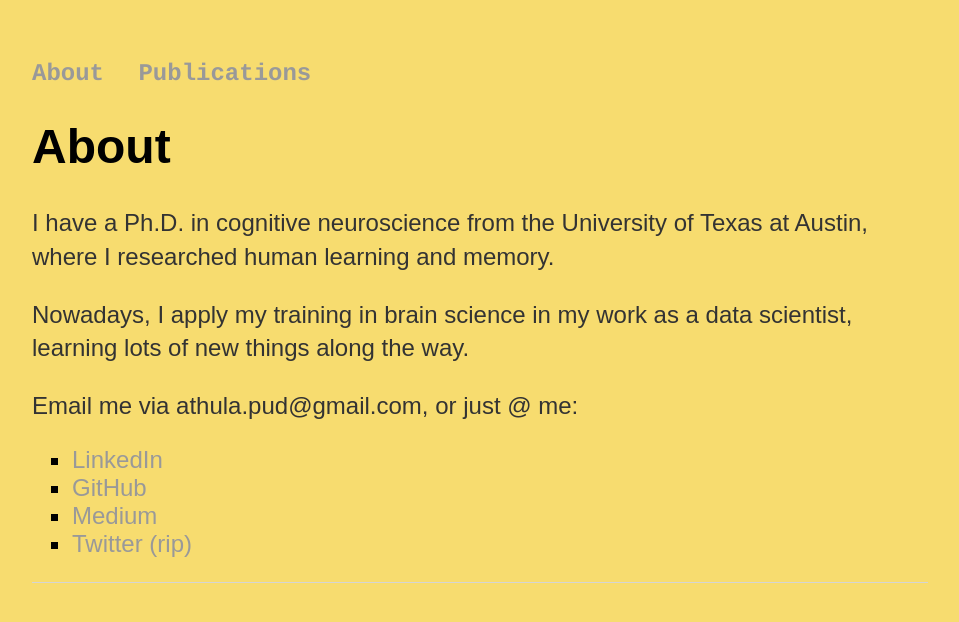
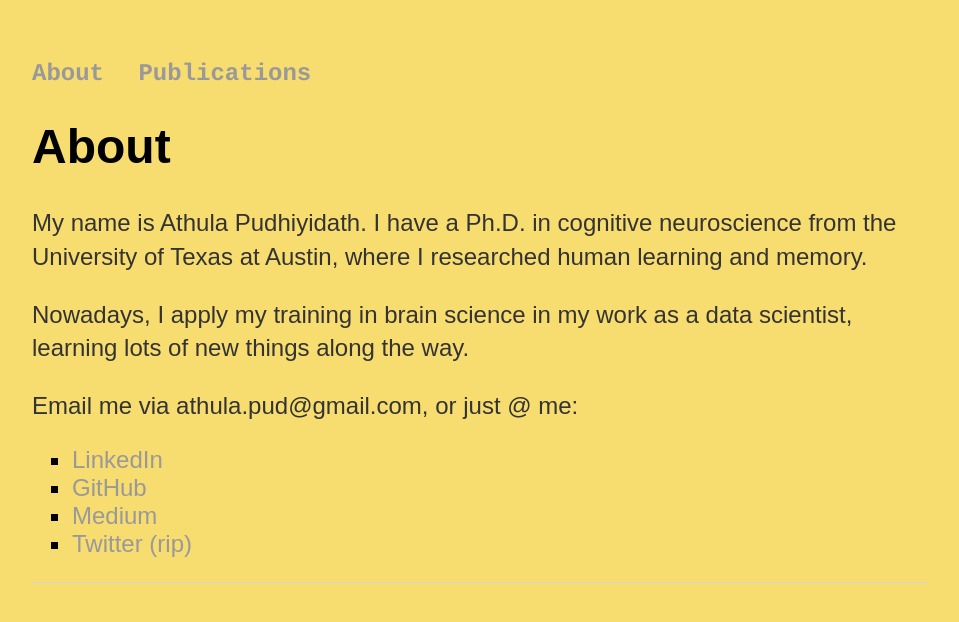
Before and after one commit to athpud/athpud.github.io, a Jekyll site: the page built from about/index.html, in a window 1280 px wide. Shown: the top 622 px of the page, without its empty margins (160-1119 px from the left). Built offline with Jekyll 4.4.1, drawn with Linux system fonts in a browser that asks for light colours.

Commit message:
Update index.html

```diff
--- a/about/index.html
+++ b/about/index.html
@@ -4,7 +4,7 @@ title: About Athula
 ---
 		<div class="about">
 			<h1>About</h1>
-			<p>I have a Ph.D. in cognitive neuroscience from the University of Texas at Austin, where I researched human learning and memory.</p>
+			<p>My name is Athula Pudhiyidath. I have a Ph.D. in cognitive neuroscience from the University of Texas at Austin, where I researched human learning and memory.</p>
 			<p>Nowadays, I apply my training in brain science in my work as a data scientist, learning lots of new things along the way.</p>
 			<p style="margin-bottom:0;">Email me via athula.pud@gmail.com, or just @ me:</p>
 			<ul style="list-style-type:square;font-size:1.5em">
```
